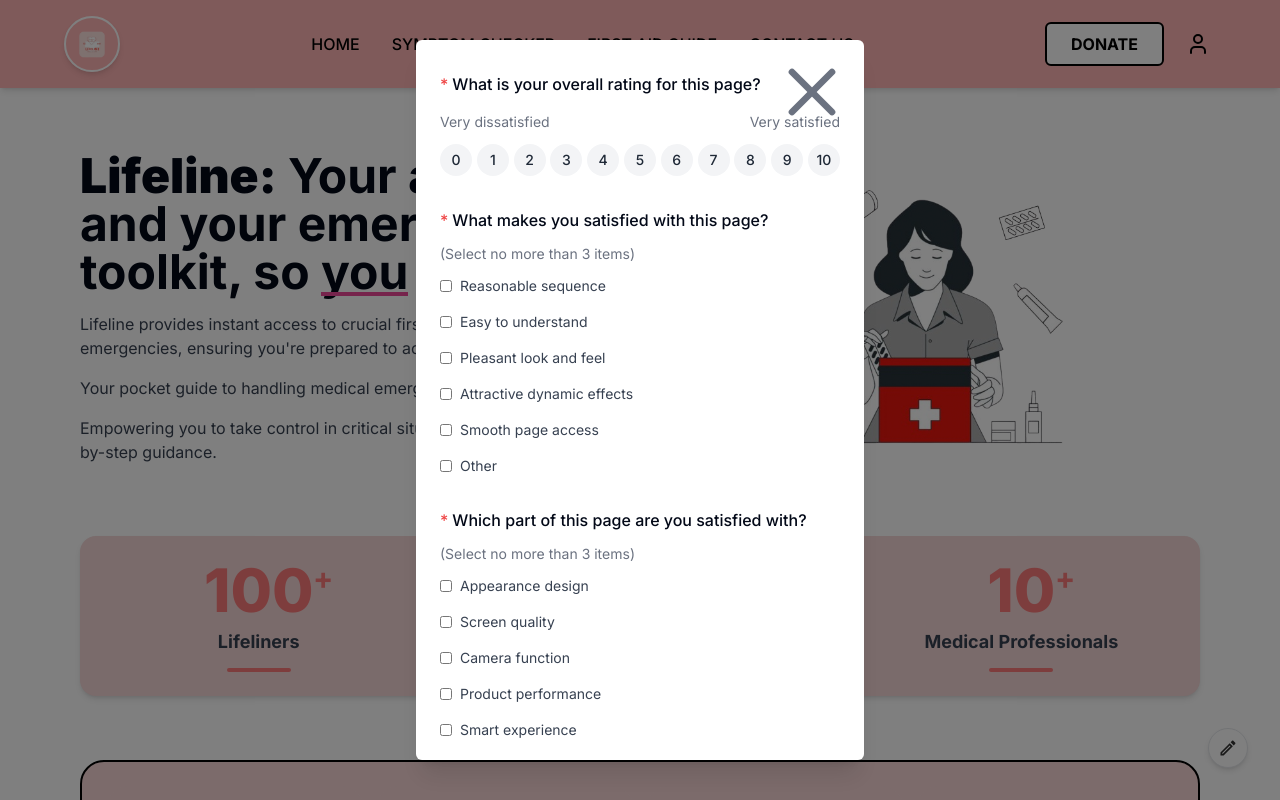
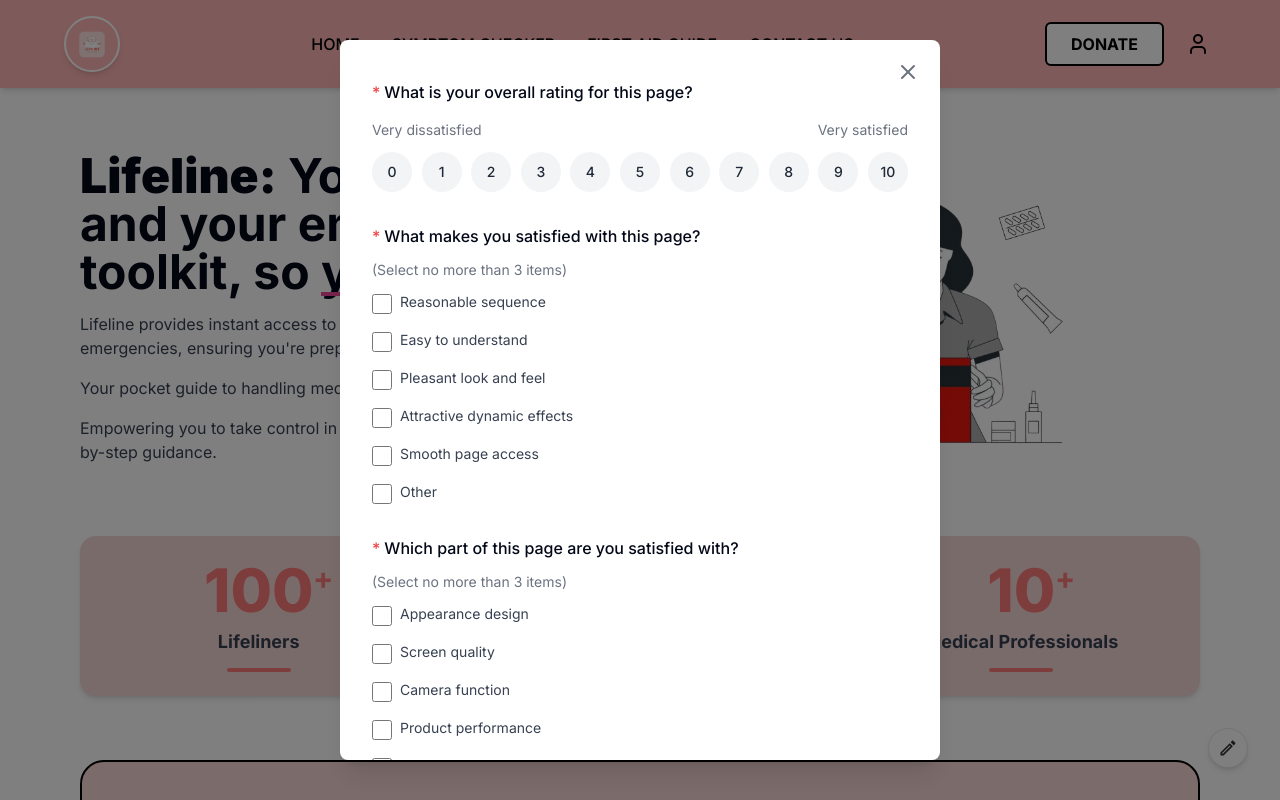
Before and after one commit to Danny7555/lifeline, a Next.js app: page /components/landingPage in a window 1280 px wide. Both pictures are taken after a click on the button "Provide feedback". Shown: the top 800 px of the page. Built offline with nearby package versions, Linux system fonts and the light colour scheme.

Commit message:
style: enhance FeedbackModal UI with improved spacing and button sizes

```diff
--- a/src/app/components/landingPage/feedback-modal.tsx
+++ b/src/app/components/landingPage/feedback-modal.tsx
@@ -117,26 +117,26 @@
 
   return (
     <div
-      className="fixed inset-0 bg-black/50 flex items-center justify-center z-50 p-1 xs:p-2 sm:p-4 transition-opacity duration-300"
+      className="fixed inset-0 bg-black/50 flex items-center justify-center z-50 p-3 sm:p-6 transition-opacity duration-300"
       style={{ opacity: animateIn ? 1 : 0 }}
       onClick={(e) => {
         if (e.target === e.currentTarget) handleClose()
       }}
     >
       <div
-        className="bg-white rounded-md w-full max-w-md max-h-[90vh] overflow-y-auto shadow-xl transition-transform duration-300"
+        className="bg-white rounded-lg w-full max-w-[95%] sm:max-w-[85%] md:max-w-[600px] max-h-[90vh] overflow-y-auto shadow-xl transition-transform duration-300"
         style={{ transform: animateIn ? "translateY(0)" : "translateY(20px)" }}
       >
-        <div className="p-3 xs:p-4 sm:p-6 relative">
+        <div className="p-4 sm:p-6 md:p-8 relative">
           <button
             onClick={handleClose}
-            className="absolute right-3 xs:right-4 top-3 xs:top-4 text-gray-500 hover:text-gray-700"
+            className="absolute right-4 top-4 text-gray-500 hover:text-gray-700 p-1"
             aria-label="Close feedback modal"
           >
-            <X size={18} className="sm:size-20" />
+            <X size={24} />
           </button>
 
-          <div className="space-y-4 sm:space-y-8 pt-2">
+          <div className="space-y-6 md:space-y-8 pt-2">
             {/* Rating Section */}
             <div className="space-y-2 sm:space-y-4">
               <h3 className="font-medium text-sm sm:text-base">
@@ -150,19 +150,13 @@
                   <span>Very satisfied</span>
                 </div>
 
-                <div className="flex justify-between gap-[2px] xs:gap-0.5 sm:gap-1">
+                <div className="flex justify-between gap-1 sm:gap-2">
                   {[0, 1, 2, 3, 4, 5, 6, 7, 8, 9, 10].map((value) => (
                     <button
                       key={value}
                       onClick={() => handleRatingChange(value)}
-                      className={`w-5 h-5 xs:w-6 xs:h-6 sm:w-8 sm:h-8 rounded-full flex items-center justify-center text-[10px] xs:text-xs sm:text-sm font-medium transition-colors
-                        ${
-                          value === 10 && rating === 10
-                            ? "bg-black text-white"
-                            : rating === value
-                              ? "bg-black text-white"
-                              : "bg-gray-100 hover:bg-gray-200 text-gray-800"
-                        }`}
+                      className={`w-8 h-8 sm:w-10 sm:h-10 rounded-full flex items-center justify-center text-xs sm:text-sm font-medium transition-colors
+                        ${rating === value ? "bg-black text-white" : "bg-gray-100 hover:bg-gray-200 text-gray-800"}`}
                     >
                       {value}
                     </button>
@@ -188,7 +182,7 @@
                       checked={satisfactionReasons.includes(reason)}
                       onChange={() => handleSatisfactionChange(reason)}
                       disabled={satisfactionReasons.length >= 3 && !satisfactionReasons.includes(reason)}
-                      className="mt-1 h-3 w-3 xs:h-4 xs:w-4 border-gray-300 text-black focus:ring-0 focus:ring-offset-0"
+                      className="mt-0.5 h-5 w-5 border-gray-300 text-black focus:ring-0 focus:ring-offset-0"
                     />
                     <label htmlFor={`reason-${reason}`} className="text-gray-700 text-[11px] xs:text-xs sm:text-sm">
                       {reason}
@@ -222,7 +216,7 @@
                       checked={satisfiedParts.includes(part)}
                       onChange={() => handleSatisfiedPartsChange(part)}
                       disabled={satisfiedParts.length >= 3 && !satisfiedParts.includes(part)}
-                      className="mt-1 h-3 w-3 xs:h-4 xs:w-4 border-gray-300 text-black focus:ring-0 focus:ring-offset-0"
+                      className="mt-0.5 h-5 w-5 border-gray-300 text-black focus:ring-0 focus:ring-offset-0"
                     />
                     <label htmlFor={`part-${part}`} className="text-gray-700 text-[11px] xs:text-xs sm:text-sm">
                       {part}
@@ -252,7 +246,7 @@
             <div className="flex justify-center mt-4 sm:mt-6">
               <button
                 onClick={handleSubmit}
-                className="w-full xs:w-auto bg-gray-400 text-white px-4 xs:px-12 py-2 rounded-full hover:bg-gray-300 transition-colors text-xs sm:text-sm font-bold"
+                className="w-full sm:w-auto bg-gray-800 text-white px-6 sm:px-12 py-3 rounded-full hover:bg-gray-700 transition-colors text-sm font-bold"
                 disabled={!rating || satisfactionReasons.length === 0 || satisfiedParts.length === 0}
               >
                 Submit
```
Also changed, not shown: public/sw.js.
